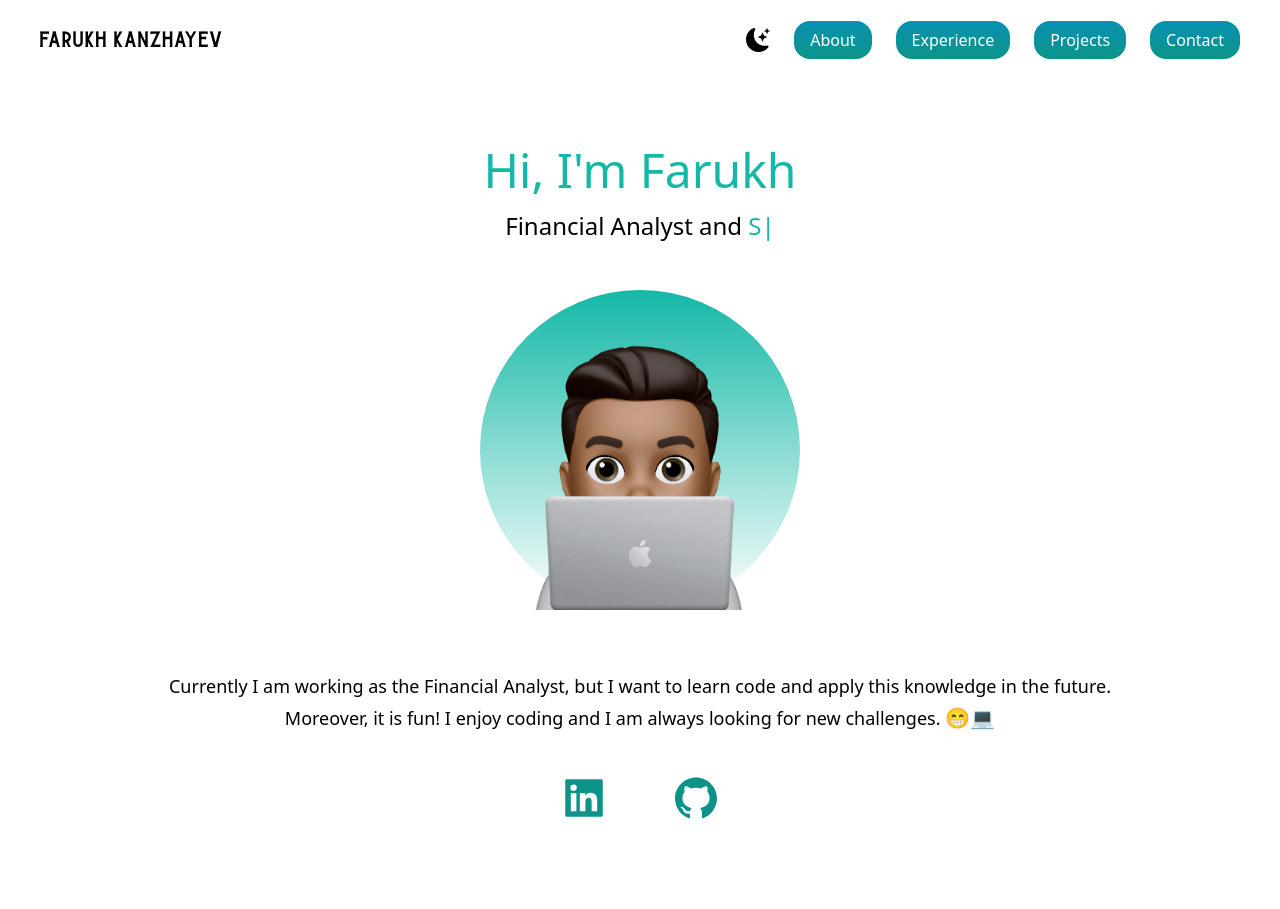
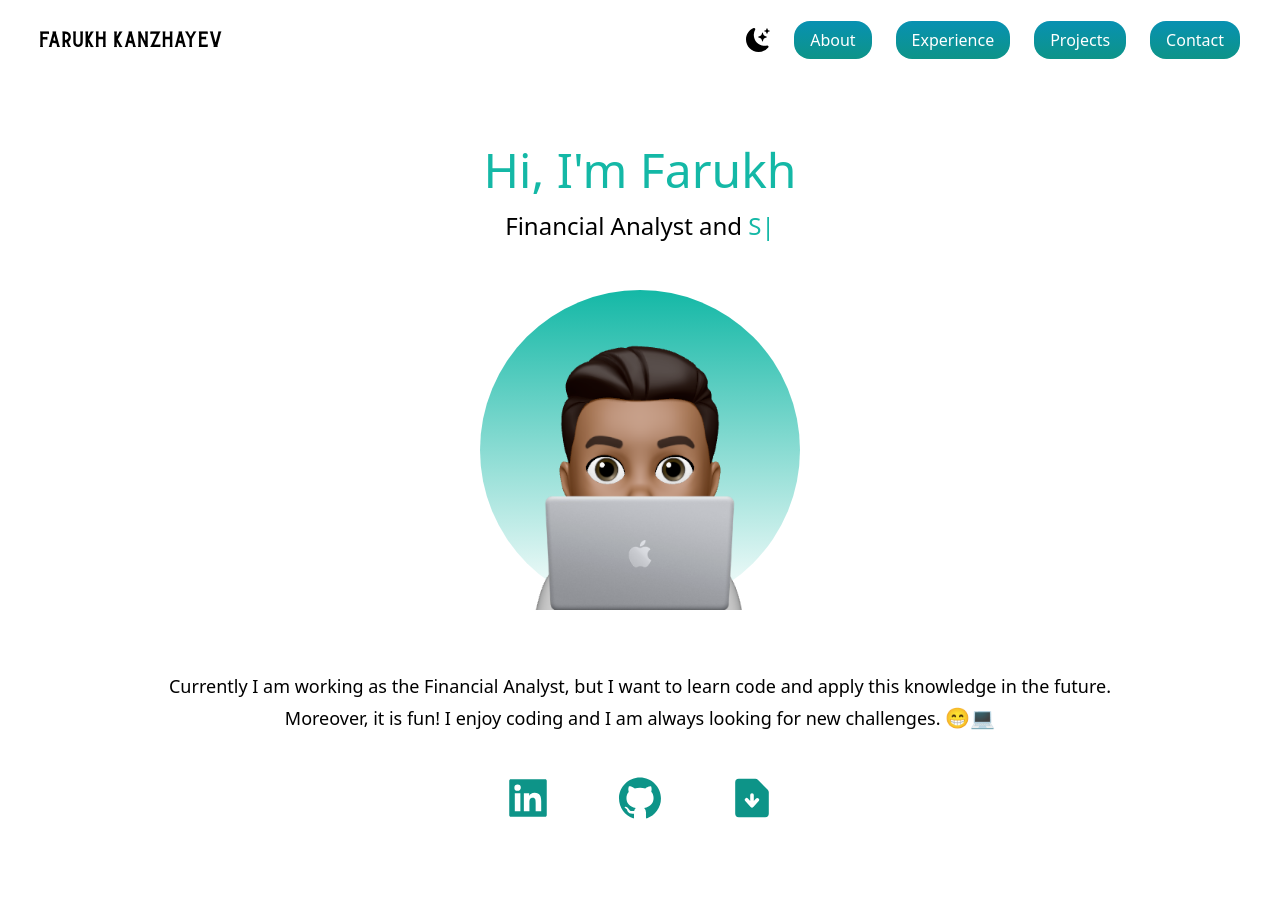
Before and after one commit to jwild22/project5-portfolio-app, a React (Vite) app: page / in a window 1280 px wide. Shown: the top 909 px of the page. Built offline with nearby package versions, Linux system fonts and the light colour scheme.

Commit message:
cv added

```diff
--- a/src/pages/About.jsx
+++ b/src/pages/About.jsx
@@ -1,5 +1,7 @@
 import { AiFillGithub, AiFillLinkedin } from 'react-icons/ai';
+import { HiMiniDocumentArrowDown } from 'react-icons/hi2';
 import { TypeAnimation } from 'react-type-animation';
+import CV from '../../public/cv.pdf';
 import Avatar from '../assets/avatar.png';
 
 export default function About() {
@@ -30,7 +32,7 @@ export default function About() {
           challenges. <span className="text-xl">😁💻</span>
         </p>
       </div>
-      <div className="text-5xl flex justify-center gap-16 text-gray-600">
+      <div className="text-5xl flex justify-center gap-16 text-gray-600 items-center">
         <AiFillLinkedin
           onClick={() =>
             window.location.assign(
@@ -43,6 +45,9 @@ export default function About() {
           onClick={() => window.location.assign('https://github.com/jwild22')}
           className="cursor-pointer text-teal-600 dark:text-teal-500"
         />
+        <a href={CV} download="Farukh's CV" target="_blank">
+          <HiMiniDocumentArrowDown className="cursor-pointer text-teal-600 dark:text-teal-500" />
+        </a>
       </div>
     </div>
   );
```
Also changed, not shown: 1 other file (tests, documents, lock files or other folders).
